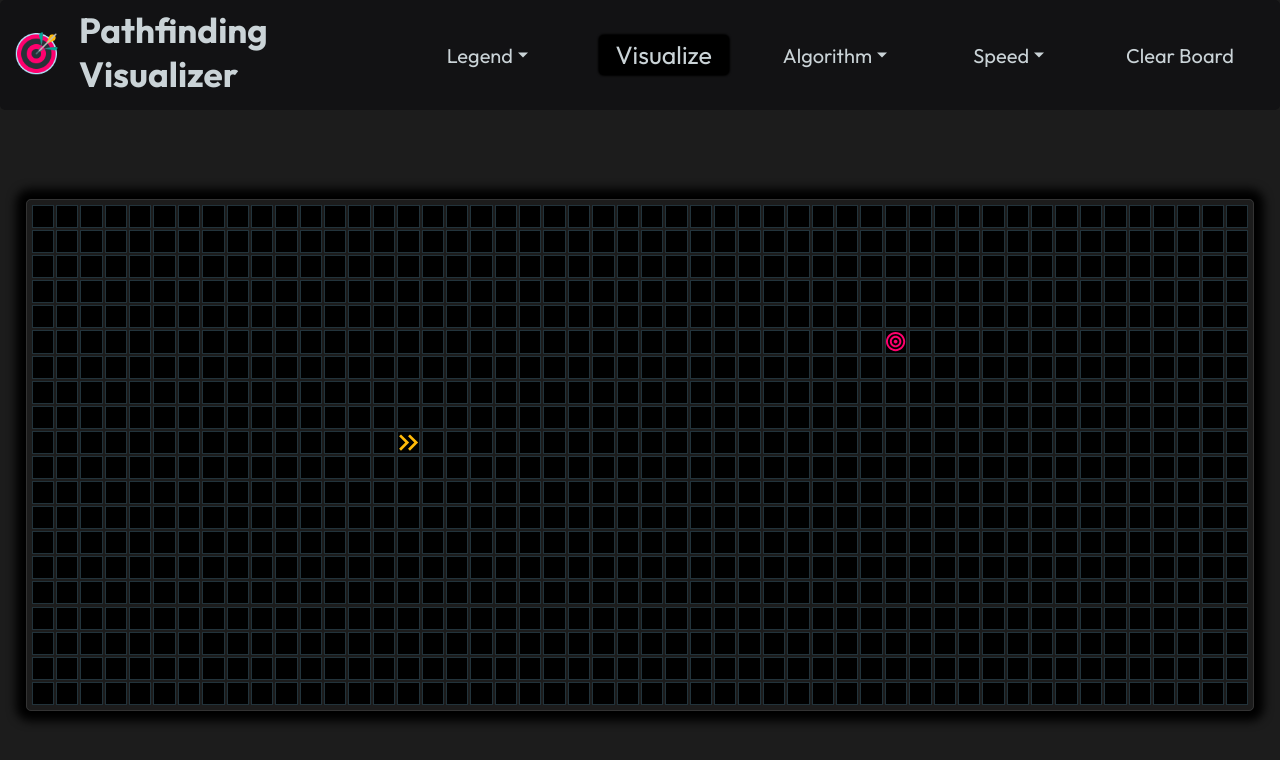
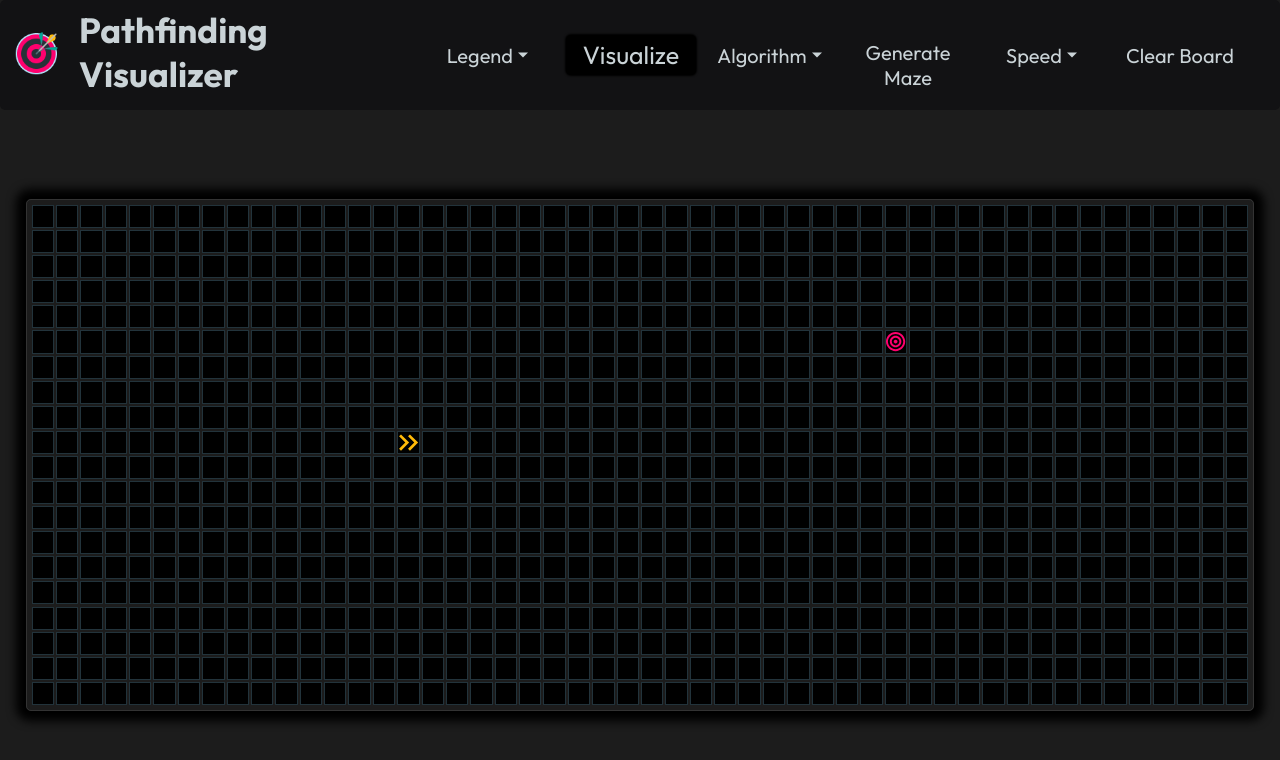
Before and after one commit to NlsnBoa/Path-Finding-Visualizer, a React (Vite) app: page / in a window 1280 px wide. Shown: the top 760 px of the page. Built offline with nearby package versions, Linux system fonts and the light colour scheme.

Commit message:
Introduced Generating Mazes

```diff
--- a/src/App.tsx
+++ b/src/App.tsx
@@ -8,6 +8,7 @@ import Nav from "./components/Nav";
 function App() {
   const [runAlgorithm, setRunAlgorithm] = useState(false);
   const [clearState, setClearState] = useState(false);
+  const [genMaze, setGenMaze] = useState(false);
 
   const toggleRunAlgorithm = () => {
     setRunAlgorithm(!runAlgorithm);
@@ -15,24 +16,28 @@ function App() {
   const toggleClearState = () => {
     setClearState(!clearState);
   };
+  const toggleGenerateMaze = () => {
+    setGenMaze(!genMaze);
+  }
 
   return (
     <>
       <div className="app">
         <Nav
-          runAlgorithm={runAlgorithm}
-          clearState={clearState}
+          toggleGenerateMaze={toggleGenerateMaze}
           toggleRunAlgorithm={toggleRunAlgorithm}
           toggleClearState={toggleClearState}
         ></Nav>
         <div className="container">
           <Grid
-            clearState={clearState}
             target={"node-5-35"}
             start={"node-9-15"}
             numCols={50}
             numRows={20}
+            genMaze={genMaze}
+            clearState={clearState}
             runAlgorithm={runAlgorithm}
+            toggleGenerateMaze={toggleGenerateMaze}
             toggleRunAlgorithm={toggleRunAlgorithm}
             toggleClearState={toggleClearState}
           ></Grid>
--- a/src/components/Grid/Grid.tsx
+++ b/src/components/Grid/Grid.tsx
@@ -2,6 +2,7 @@ import React, { useEffect, useState } from "react";
 import styles from "./Grid.module.css";
 import Node from "../Node";
 import { PriorityQueue } from "./PriorityQueue";
+import { log } from "console";
 
 interface Props {
   clearState: boolean;
@@ -10,6 +11,8 @@ interface Props {
   target: string;
   start: string;
   runAlgorithm: boolean;
+  genMaze: boolean;
+  toggleGenerateMaze: () => void;
   toggleRunAlgorithm: () => void;
   toggleClearState: () => void;
 }
@@ -27,6 +30,8 @@ const Grid = ({
   target,
   start,
   runAlgorithm,
+  genMaze,
+  toggleGenerateMaze,
   toggleRunAlgorithm,
   toggleClearState,
 }: Props) => {
@@ -143,6 +148,7 @@ const Grid = ({
   };
 
   // Convert the list of JSX elements to a grid (2D array)
+  // This will be useful for detecting whether a Wall exists within the Grid component.
   const createWallGrid = () => {
     console.log("creating wallGrid");
 
@@ -220,6 +226,13 @@ const Grid = ({
       // createNodeList();
     }
   }, [clearState]);
+
+  useEffect(() => {
+    if (genMaze) {
+      randomMazeGenerator();
+      toggleGenerateMaze();
+    }
+  }, [genMaze])
   //==============================================
 
   // This ensures that the visualization is slow enough for the user to see.
@@ -524,7 +537,7 @@ const Grid = ({
               console.log("this is prev at the top", prev);
               await sleep(2000);
               findShortestPath(prev);
-              return prev;
+              return;
             }
           }
         }
@@ -607,6 +620,17 @@ const Grid = ({
     }
   };
   //==============================================
+  const randomMazeGenerator = () => {
+    console.log("mazey");
+    let visited = Array.from({ length: numRows }, () => Array.from({ length: numCols }, () => false));
+    let randomStartIndex = Math.floor(Math.random() * 1000);
+    mazeGenerator(visited, randomStartIndex);
+  }
+
+  const mazeGenerator = (visited: boolean[][], startIndex: number) => {
+
+  }
+  //==============================================
   return (
     <div className={styles.grid}>
       {currentGrid.map((element, key) => (
--- a/src/components/Nav/Nav.tsx
+++ b/src/components/Nav/Nav.tsx
@@ -4,15 +4,13 @@ import DropdownMenu from "../DropdownMenu";
 import { useState } from "react";
 
 interface Props {
-  runAlgorithm: boolean;
-  clearState: boolean;
+  toggleGenerateMaze: () => void;
   toggleRunAlgorithm: () => void;
   toggleClearState: () => void;
 }
 
 const Nav = ({
-  runAlgorithm,
-  clearState,
+  toggleGenerateMaze,
   toggleRunAlgorithm,
   toggleClearState,
 }: Props) => {
@@ -39,7 +37,8 @@ const Nav = ({
     <div className={styles.container}>
       <div className={[styles.conatiner, styles.titleContainer].join(' ')}>
         <img className={styles.logo} src="src/assets/images/Logo.png" alt="Logo"  />
-        <h1 className={styles.h1}>Pathfinding Visualizer</h1></div>
+        <h1 className={styles.h1}>Pathfinding Visualizer</h1>
+      </div>
       <div className={styles.menu}>
         <DropdownButton open={open} toggleOpen={toggleOpen} name="Legend">
           <DropdownMenu
@@ -57,6 +56,9 @@ const Nav = ({
         <DropdownButton open={open} toggleOpen={toggleOpen} name="Algorithm">
           <DropdownMenu primaryValues={algorithms}></DropdownMenu>
         </DropdownButton>
+        <button className={styles.buttonSubset} onClick={toggleGenerateMaze}>
+            Generate Maze
+        </button>
         <DropdownButton open={open} toggleOpen={toggleOpen} name="Speed">
           <DropdownMenu primaryValues={speedValues}></DropdownMenu>
         </DropdownButton>
```
